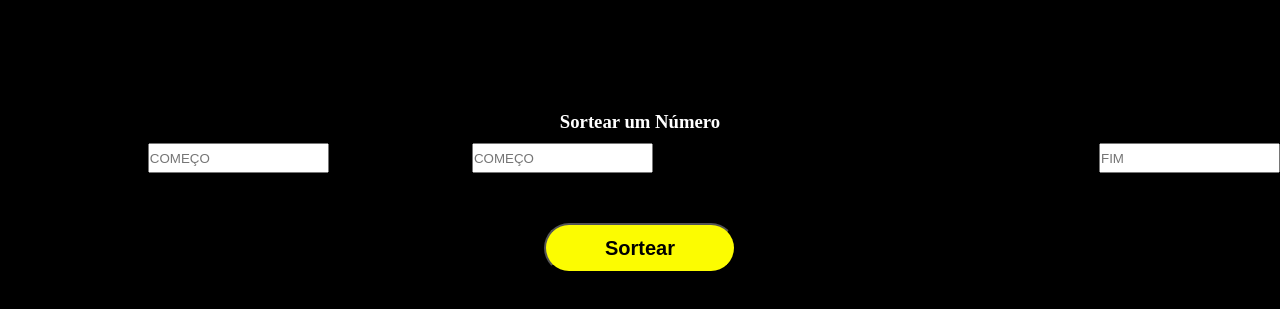
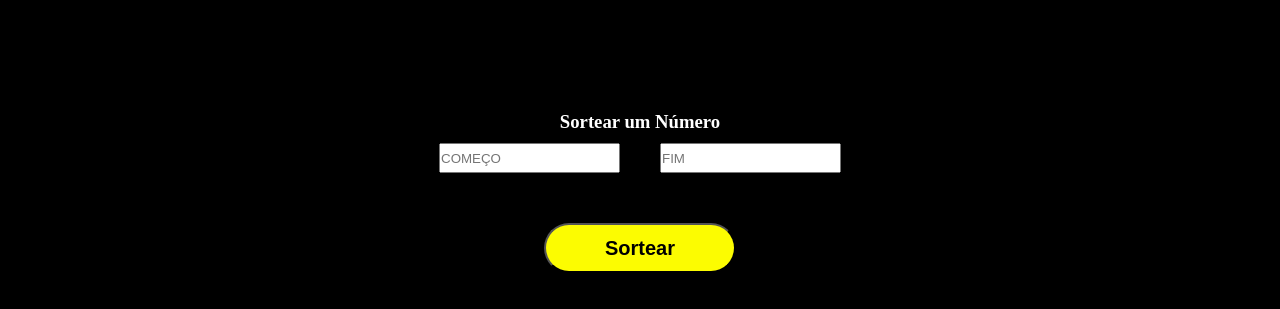
Before and after one commit to pablomartinsti/Projeto-Sorteio, a plain HTML site: page index.html in a window 1280 px wide. Shown: the part 303-612 px from the top of the page. Drawn offline with Linux system fonts and the light colour scheme.

Commit message:
Update index.html

```diff
--- a/index.html
+++ b/index.html
@@ -23,11 +23,7 @@
 
     <section>
 
-<<<<<<< HEAD
         <input  class="começo" placeholder="COMEÇO">
-=======
-         <input  class="começo" placeholder="COMEÇO">
->>>>>>> 7974eee248d3bb5a73282103cc3720cc1a651327
 
         <input class="fim"  placeholder="FIM">
 
```
